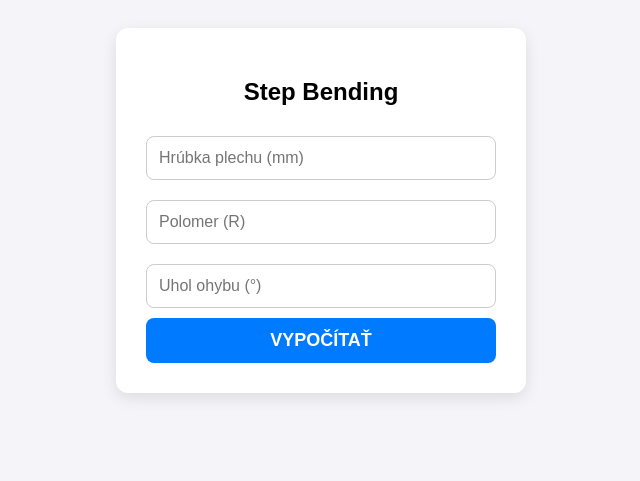
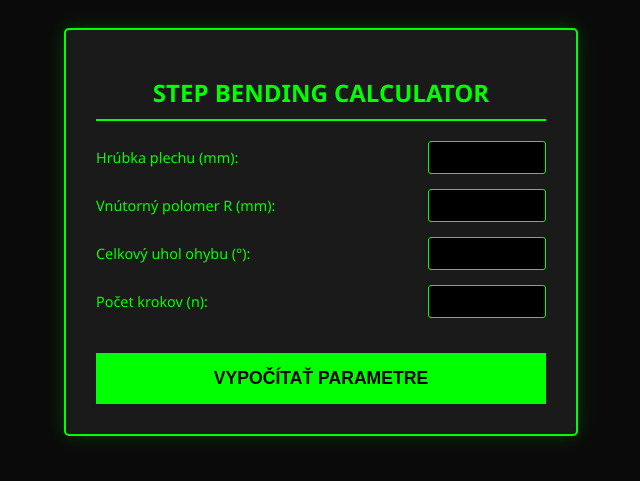
Before and after one commit to pupavajuraj3-cyber/step-bending-online, a Flask app: page / in a window 1280 px wide. Shown: the top 481 px of the page, without its empty margins (319-959 px from the left). Run offline with Flask 3, Linux system fonts and the light colour scheme.

Commit message:
Update index.html

```diff
--- a/templates/index.html
+++ b/templates/index.html
@@ -3,29 +3,51 @@
 <head>
     <meta charset="UTF-8">
     <meta name="viewport" content="width=device-width, initial-scale=1.0">
-    <title>Kalkulačka Ohýbania</title>
+    <title>Step Bending Pro</title>
     <style>
-        body { font-family: Arial, sans-serif; background-color: #f4f4f9; display: flex; justify-content: center; padding: 20px; }
-        .box { background: white; padding: 30px; border-radius: 12px; box-shadow: 0 5px 15px rgba(0,0,0,0.1); width: 100%; max-width: 350px; text-align: center; }
-        input { width: 100%; padding: 12px; margin: 10px 0; border: 1px solid #ccc; border-radius: 8px; box-sizing: border-box; font-size: 16px; }
-        button { width: 100%; padding: 12px; background: #007bff; color: white; border: none; border-radius: 8px; cursor: pointer; font-size: 18px; font-weight: bold; }
-        .vysledok { margin-top: 20px; padding: 15px; background: #e2f3e5; color: #2e7d32; font-weight: bold; border-radius: 8px; font-size: 20px; }
+        body { background-color: #0a0a0a; color: #00ff00; font-family: 'Segoe UI', Tahoma, Geneva, Verdana, sans-serif; display: flex; justify-content: center; padding: 20px; }
+        .container { background: #1a1a1a; border: 2px solid #00ff00; padding: 30px; border-radius: 5px; box-shadow: 0 0 20px rgba(0,255,0,0.2); width: 100%; max-width: 450px; }
+        h1 { text-align: center; font-size: 1.5em; border-bottom: 2px solid #00ff00; padding-bottom: 10px; margin-bottom: 20px; text-transform: uppercase; }
+        .input-row { display: flex; justify-content: space-between; align-items: center; margin-bottom: 15px; }
+        label { font-size: 0.9em; flex: 1; }
+        input { background: #000; border: 1px solid #00ff00; color: #00ff00; padding: 8px; width: 100px; text-align: right; border-radius: 3px; }
+        button { width: 100%; padding: 15px; background: #00ff00; color: #000; border: none; font-weight: bold; cursor: pointer; font-size: 1.1em; margin-top: 20px; }
+        .results { margin-top: 25px; border-top: 1px solid #444; padding-top: 20px; }
+        .res-item { display: flex; justify-content: space-between; margin-bottom: 10px; font-size: 1.1em; }
+        .val { font-weight: bold; color: #fff; }
     </style>
 </head>
 <body>
-    <div class="box">
-        <h2>Step Bending</h2>
+    <div class="container">
+        <h1>Step Bending Calculator</h1>
         <form method="POST">
-            <input type="number" step="any" name="hrubka" placeholder="Hrúbka plechu (mm)" required>
-            <input type="number" step="any" name="polomer" placeholder="Polomer (R)" required>
-            <input type="number" step="any" name="uhol" placeholder="Uhol ohybu (°)" required>
-            <button type="submit">VYPOČÍTAŤ</button>
+            <div class="input-row">
+                <label>Hrúbka plechu (mm):</label>
+                <input type="number" step="any" name="hrubka" required>
+            </div>
+            <div class="input-row">
+                <label>Vnútorný polomer R (mm):</label>
+                <input type="number" step="any" name="polomer" required>
+            </div>
+            <div class="input-row">
+                <label>Celkový uhol ohybu (°):</label>
+                <input type="number" step="any" name="uhol" required>
+            </div>
+            <div class="input-row">
+                <label>Počet krokov (n):</label>
+                <input type="number" name="pocet_krokov" required>
+            </div>
+            <button type="submit">VYPOČÍTAŤ PARAMETRE</button>
         </form>
 
-        {% if vysledok %}
-            <div class="vysledok">
-                Výsledok: {{ vysledok }} mm
+        {% if vysledok and vysledok is mapping %}
+            <div class="results">
+                <div class="res-item"><span>Dĺžka oblúka:</span> <span class="val">{{ vysledok.dlzka }} mm</span></div>
+                <div class="res-item"><span>Posuv (Step):</span> <span class="val">{{ vysledok.posuv }} mm</span></div>
+                <div class="res-item"><span>Uhol jedného kroku:</span> <span class="val">{{ vysledok.uhol_kroku }} °</span></div>
             </div>
+        {% elif vysledok %}
+            <p style="color: red;">{{ vysledok }}</p>
         {% endif %}
     </div>
 </body>
```
